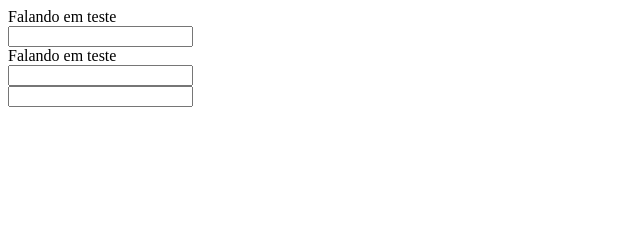
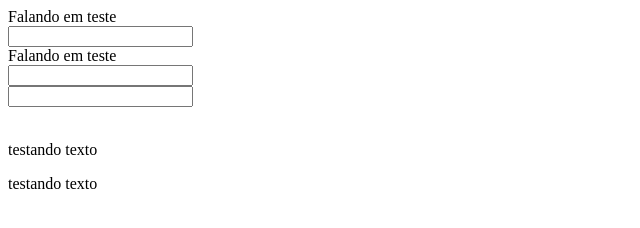
Before and after one commit to victorhugommf/store-block-template, a website: page store/index.html in a window 1280 px wide. Shown: the whole page, without its empty margins (0-640 px from the left). Drawn offline with Linux system fonts and the light colour scheme.

Commit message:
commit na branchnova

```diff
--- a/store/index.html
+++ b/store/index.html
@@ -30,6 +30,13 @@
     <label for=""></label>
   </form>
 
+  <div class="tetenovo">
+    <img src="" alt="" srcset="">
+    <p>testando texto</p>
+    <p>testando texto</p>
+  </div>
+
+
 </body>
 
 </html>
```
